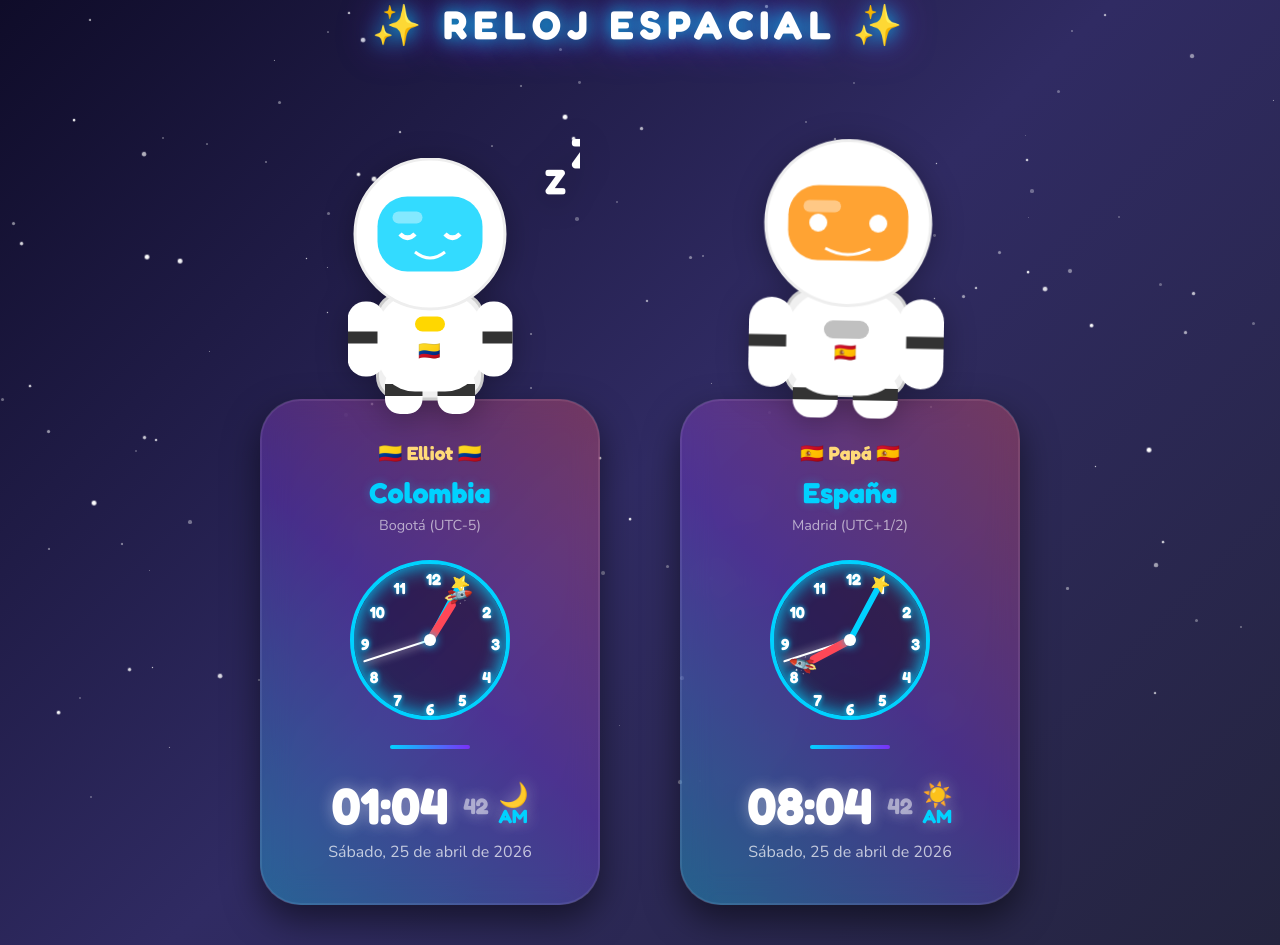
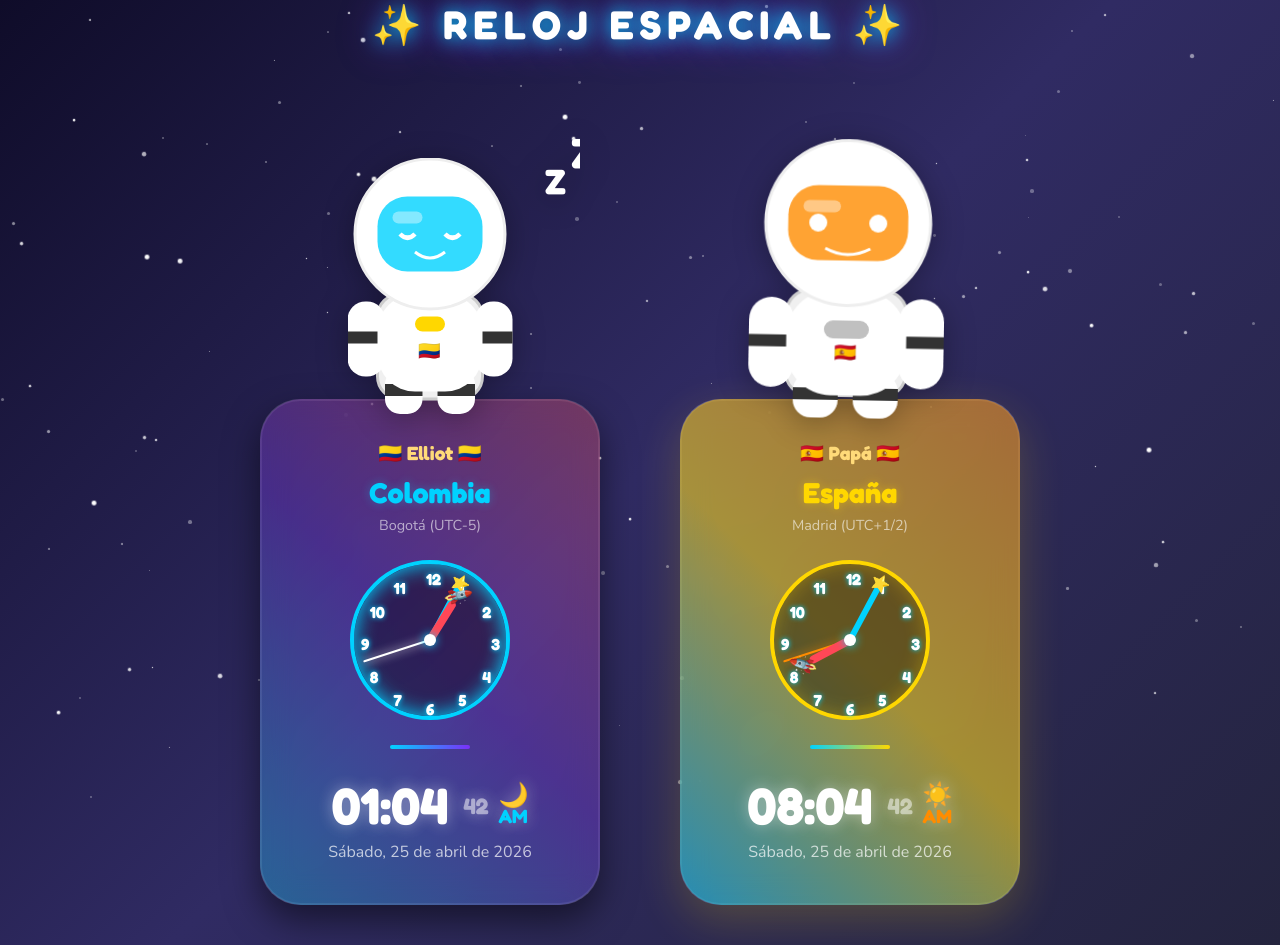
Before and after one commit to posesco/ElliotWatch, a plain HTML site: page index.html in a window 1280 px wide. Drawn offline with nearby package versions, Linux system fonts and the light colour scheme.

Commit message:
feat: add day and night themes for clock cards

```diff
--- a/index.html
+++ b/index.html
@@ -11,6 +11,9 @@
             --neon-blue: #00d2ff;
             --neon-purple: #7b2ff7;
             --neon-pink: #ff4757;
+            --day-yellow: #ffd700;
+            --day-orange: #ff8c00;
+            --day-blue: #00d2ff;
             --gold: #ffd700;
             --silver: #c0c0c0;
             --star-color: #ffffff;
@@ -99,13 +102,14 @@
             padding: 40px;
             text-align: center;
             min-width: 340px;
-            transition: all 0.4s cubic-bezier(0.175, 0.885, 0.32, 1.275);
+            transition: all 0.5s cubic-bezier(0.175, 0.885, 0.32, 1.275);
             position: relative;
             box-shadow: 0 15px 35px rgba(0, 0, 0, 0.5);
             z-index: 1;
         }
 
-        .clock-card::before {
+        /* Temas Condicionales */
+        .theme-night::before {
             content: '';
             position: absolute;
             top: -2px; left: -2px; right: -2px; bottom: -2px;
@@ -114,6 +118,49 @@
             border-radius: 42px;
             opacity: 0.3;
             transition: opacity 0.4s;
+        }
+
+        .theme-day::before {
+            content: '';
+            position: absolute;
+            top: -2px; left: -2px; right: -2px; bottom: -2px;
+            background: linear-gradient(45deg, var(--day-blue), var(--day-yellow), var(--day-orange));
+            z-index: -1;
+            border-radius: 42px;
+            opacity: 0.5;
+            transition: opacity 0.4s;
+        }
+
+        .theme-day.clock-card {
+            background: rgba(255, 255, 255, 0.15);
+            box-shadow: 0 15px 45px rgba(255, 215, 0, 0.2);
+        }
+
+        .theme-day .country-name {
+            color: var(--day-yellow);
+            text-shadow: 0 0 10px rgba(255, 215, 0, 0.4);
+        }
+
+        .theme-day .ampm-text {
+            color: var(--day-orange);
+        }
+
+        .theme-day .analog-clock {
+            border-color: var(--day-yellow);
+            box-shadow: inset 0 0 20px rgba(255, 215, 0, 0.3);
+        }
+
+        .theme-day .hand-second {
+            background: var(--day-orange);
+            box-shadow: 0 0 10px var(--day-orange);
+        }
+
+        .theme-day .separator {
+            background: linear-gradient(90deg, var(--day-blue), var(--day-yellow));
+        }
+
+        .clock-card:hover::before {
+            opacity: 0.8;
         }
 
         .clock-card:hover {
@@ -650,14 +697,20 @@
             const isDay = hours24 >= 6 && hours24 < 21; // Awake 6AM to 9PM
             const icon = (hours24 >= 6 && hours24 < 18) ? '☀️' : '🌙';
 
-            // State management
+            // State management (Astronaut)
             const container = document.querySelector(`#col-${prefix} .avatar-container`);
+            const card = document.getElementById(`card-${prefix}`);
+
             if (isDay) {
                 container.classList.add('awake');
                 container.classList.remove('asleep');
+                card.classList.add('theme-day');
+                card.classList.remove('theme-night');
             } else {
                 container.classList.add('asleep');
                 container.classList.remove('awake');
+                card.classList.add('theme-night');
+                card.classList.remove('theme-day');
             }
 
             document.getElementById(`time-${prefix}`).textContent = `${String(hours12).padStart(2, '0')}:${String(minutes).padStart(2, '0')}`;
```
